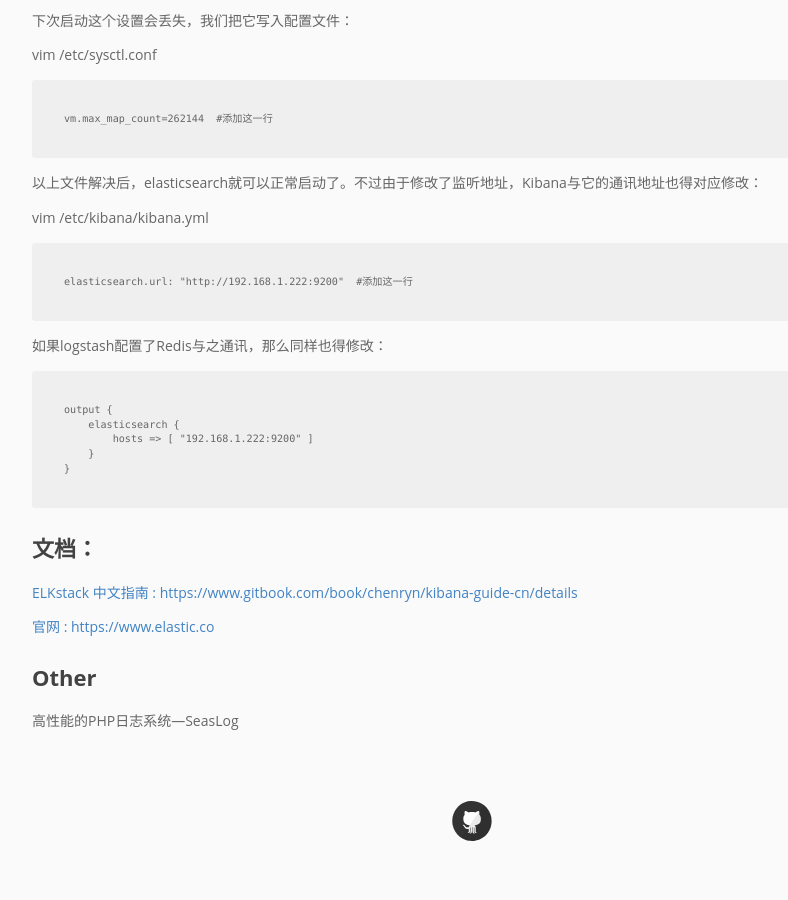
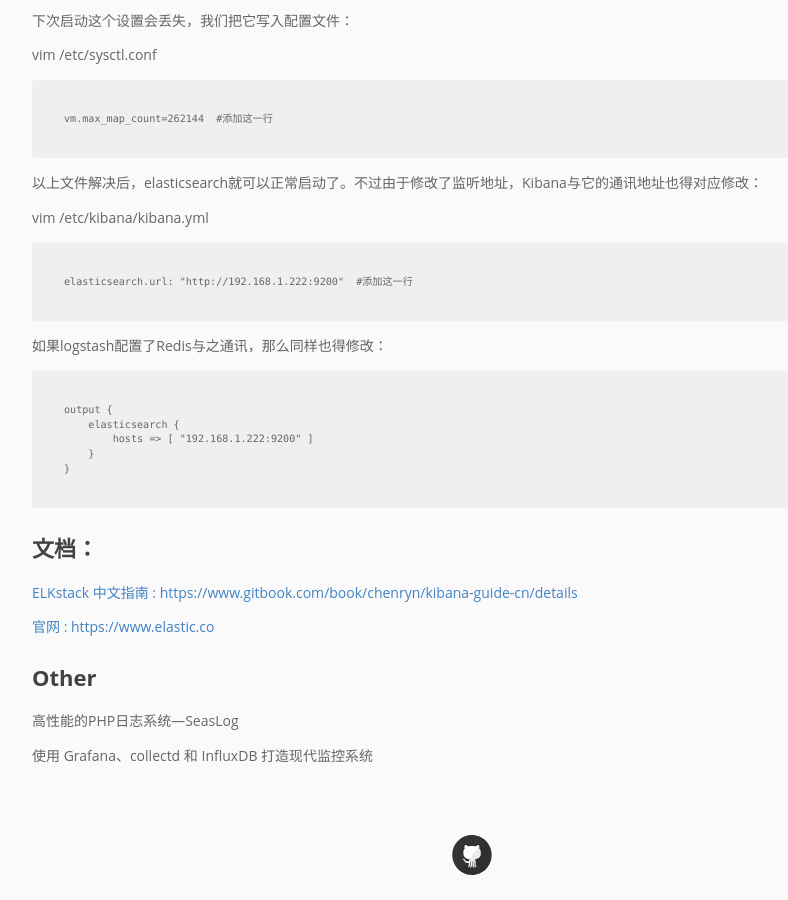
Before and after one commit to pingmalu/pingmalu.github.io, a Jekyll site: the page built from _posts/2016-07-07-构建ELK+Redis日志分析系统.md, in a window 1280 px wide and 900 px high, scrolled down 7646 px. Shown: the whole window, without its empty margins (168-956 px from the left). Built offline with Jekyll 4.4.1, drawn with Linux system fonts in a browser that asks for light colours; nearby versions of some CDN libraries; before the commit the page ends 8511 px from its top, so only the background shows below that.

Commit message:
'update'

```diff
--- a/_posts/2016-07-07-构建ELK+Redis日志分析系统.md
+++ b/_posts/2016-07-07-构建ELK+Redis日志分析系统.md
@@ -356,3 +356,5 @@
 
 
 高性能的PHP日志系统—SeasLog
+
+使用 Grafana、collectd 和 InfluxDB 打造现代监控系统
```
